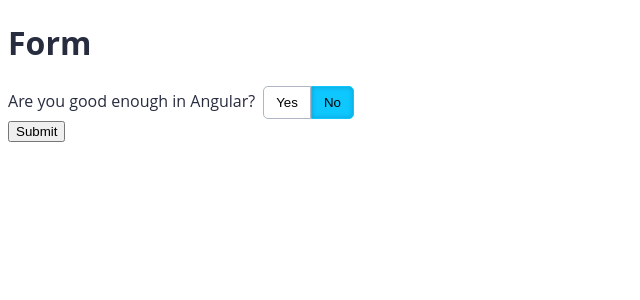
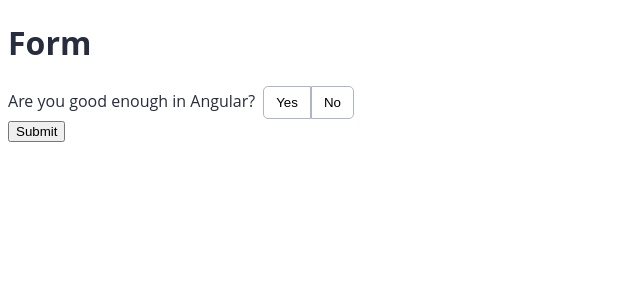
Before and after one commit to AndersonSilva94/yes-no, an Angular app: page / in a window 1280 px wide. Shown: the top 300 px of the page, without its empty margins (0-640 px from the left). Built offline with nearby package versions, Linux system fonts and the light colour scheme.

Commit message:
feat: :rocket: inserindo tabindex

```diff
--- a/src/app/app.component.ts
+++ b/src/app/app.component.ts
@@ -17,7 +17,7 @@
 
   ngOnInit(): void {
     this.form = this.fb.group({
-      yesNoAnswer: ['no']
+      yesNoAnswer: [null]
     })
   }
 
--- a/src/app/shared/components/yes-no-button-group/yes-no-button-group.component.html
+++ b/src/app/shared/components/yes-no-button-group/yes-no-button-group.component.html
@@ -2,6 +2,7 @@
   <label [attr.id]="id" class="label">{{ label }}</label>
   <button
     role="radio"
+    [attr.tabindex]="value === options.YES || value === null ? 0 : -1"
     [attr.aria-checked]="value === options.YES"
     class="button button-yes"
     [class.button-pressed]="value === options.YES"
@@ -12,6 +13,7 @@
   </button>
   <button
     role="radio"
+    [attr.tabindex]="value === options.NO ? 0 : -1"
     [attr.aria-checked]="value === options.NO"
     class="button button-no"
     [class.button-pressed]="value === options.NO"
```
